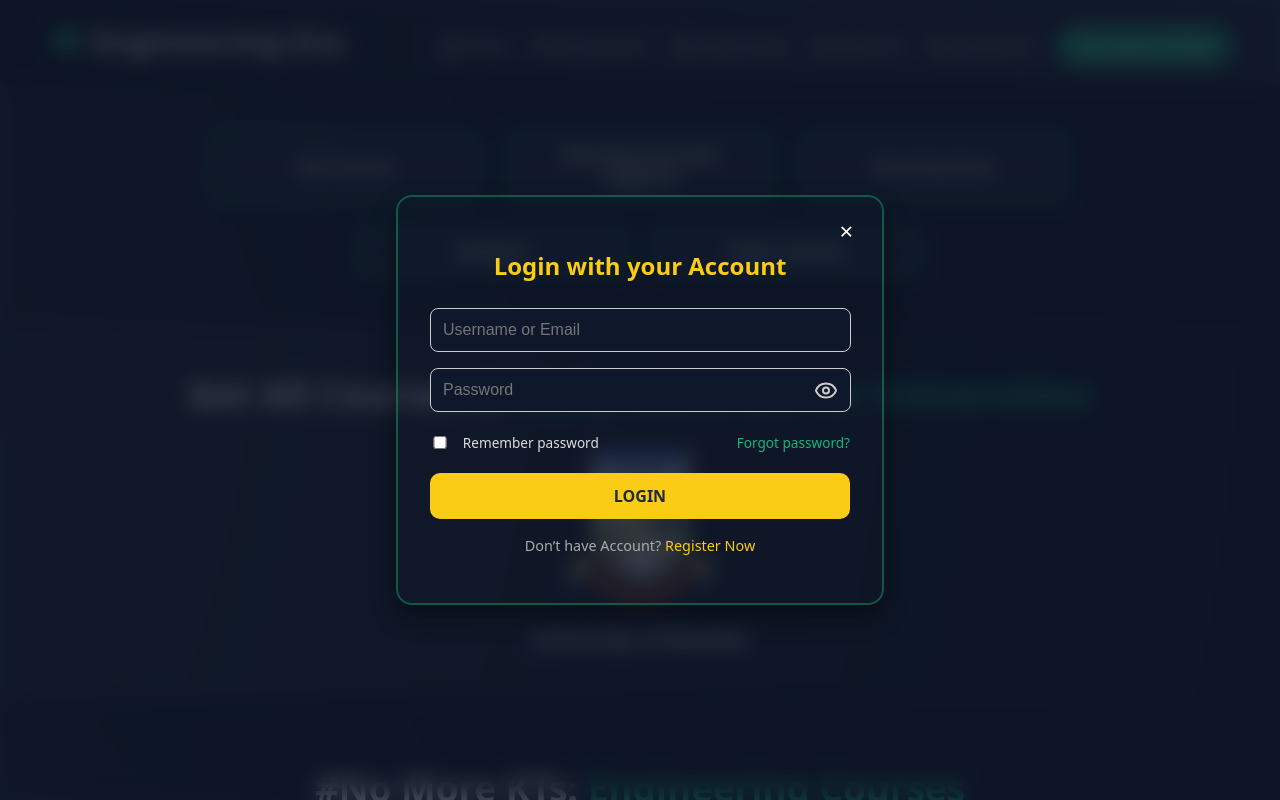
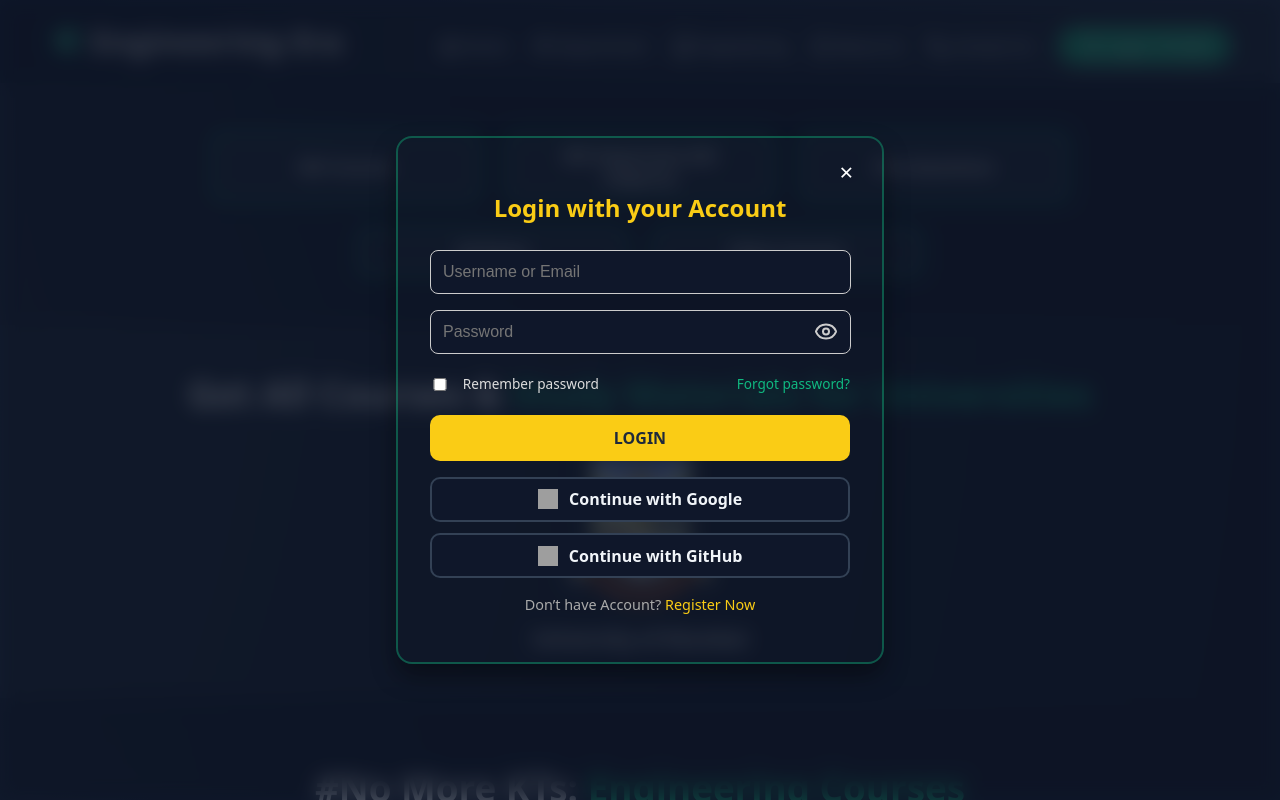
Before and after one commit to omkar2816/engineering-era, a React (Vite) app: page / in a window 1280 px wide. Both pictures are taken after a click on the button "Login / Profile". Shown: the top 800 px of the page. Built offline with nearby package versions, Linux system fonts and the light colour scheme; grey boxes are pictures that could not be loaded.

Commit message:
Google and GitHub login buttons added

```diff
--- a/src/pages/loginRegister.jsx
+++ b/src/pages/loginRegister.jsx
@@ -48,6 +48,16 @@ const AuthModal = ({ isOpen, onClose }) => {
               <span className="forgot">Forgot password?</span>
             </div>
             <button className="yellow-btn">LOGIN</button>
+            <div className="oauth-buttons">
+              <button className="oauth-btn google-btn">
+                <img src="https://www.svgrepo.com/show/475656/google-color.svg" alt="Google" />
+                Continue with Google
+              </button>
+              <button className="oauth-btn github-btn">
+                <img src="https://www.svgrepo.com/show/512317/github-142.svg" alt="GitHub" />
+                Continue with GitHub
+              </button>
+            </div>
             <p className="switch">
               Don’t have Account?{" "}
               <span onClick={() => handleSwitch("register")}>Register Now</span>
@@ -67,6 +77,16 @@ const AuthModal = ({ isOpen, onClose }) => {
               setConfirmPasswordVisible
             )}
             <button className="yellow-btn">REGISTER</button>
+            <div className="oauth-buttons">
+              <button className="oauth-btn google-btn" onClick={() => alert("Google signup coming soon!")}>
+                <img src="https://www.svgrepo.com/show/475656/google-color.svg" alt="Google" />
+                Sign up with Google
+              </button>
+              <button className="oauth-btn github-btn" onClick={() => alert("GitHub signup coming soon!")}>
+                <img src="https://www.svgrepo.com/show/512317/github-142.svg" alt="GitHub" />
+                Sign up with GitHub
+              </button>
+            </div>
             <p className="switch">
               Already have an Account?{" "}
               <span onClick={() => handleSwitch("login")}>Login Now</span>
--- a/src/styles/loginRegister.css
+++ b/src/styles/loginRegister.css
@@ -194,3 +194,48 @@
 .row .checkbox {
   width: 20px
 }
+
+.oauth-buttons {
+  display: flex;
+  flex-direction: column;
+  gap: 0.7rem;
+  margin-top: 1rem;
+}
+
+.oauth-btn {
+  display: flex;
+  align-items: center;
+  justify-content: center;
+  gap: 0.7rem;
+  padding: 0.6rem;
+  border: 2px solid #334155;
+  border-radius: 10px;
+  background-color: #0f172a;
+  color: #f1f5f9;
+  font-weight: 600;
+  cursor: pointer;
+  transition: all 0.3s ease;
+}
+
+.oauth-btn img {
+  width: 20px;
+  height: 20px;
+}
+
+.oauth-btn:hover {
+  transform: scale(1.03);
+  background-color: #1e293b;
+}
+
+.google-btn:hover {
+  background-color: #f1f5f9;
+  color: #1e293b;
+  border: none;
+  /* border-color: #10b981; */
+}
+
+.github-btn:hover {
+  background-color: #6e5494;
+  border: none;
+  /* border-color: #facc15; */
+}
```
